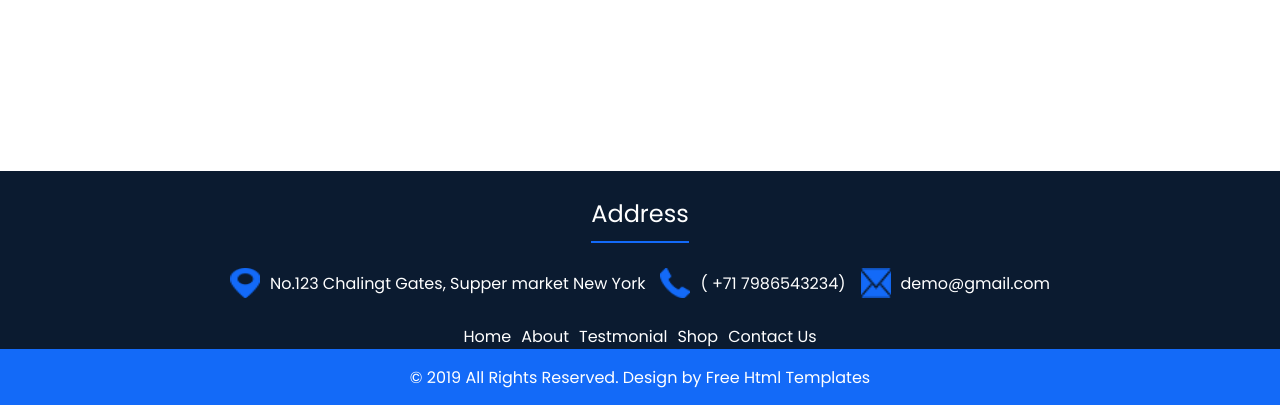
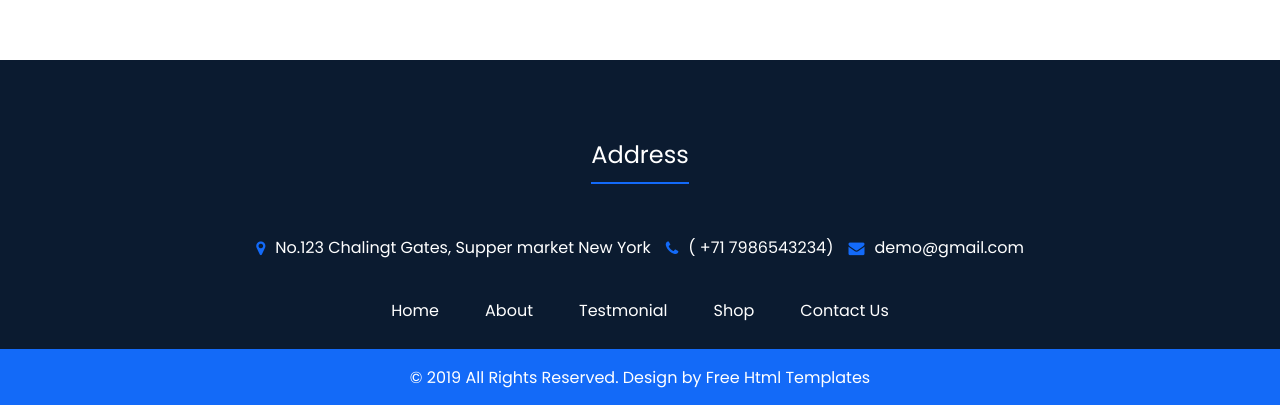
Before and after one commit to MarcosFabSoftware2/socket, a plain HTML site: page index.html in a window 1280 px wide. Shown: the part 395-800 px from the top of the page. Drawn offline with Linux system fonts and the light colour scheme.

Commit message:
Rodapé versão final parte 1

```diff
--- a/index.html
+++ b/index.html
@@ -3,6 +3,7 @@
 <head>
     <meta charset="UTF-8">
     <meta name="viewport" content="width=device-width, initial-scale=1.0">
+    <link rel="stylesheet" href="https://cdnjs.cloudflare.com/ajax/libs/font-awesome/4.7.0/css/font-awesome.min.css">
     <link rel="stylesheet" href="style.css">
     <title>Sock</title>
 </head>
@@ -14,26 +15,26 @@
 
         <ul class="listasIcone">
             <li class="listaIcone1">
-                <img src="images/map-icon.png" class="icone1" alt="Icone de um mapa">
+                    <i class="fa fa-map-marker"></i>
                 <p>No.123 Chalingt Gates, Supper market New York</p>
             </li>
             <li class="listaIcone2">
-                <img src="images/phone-icon.png" class="icone2" alt="Icone de um telefone">
+                    <i class="fa fa-phone" aria-hidden="true"></i>
                 <p>( +71 7986543234)</p>
             </li>
             <li class="listaIcone3">
-                <img src="images/email-icon.png" class="icone3" alt="Icone de email">
+                    <i class="fa fa-envelope" aria-hidden="true"></i>
                 <p>demo@gmail.com</p>
             </li>
         </ul>
 
         <div class="menuFooter1">
             <ul class="menuFooter2">
-                <li><a href="#">Home</a></li>
-                <li><a href="#">About</a></li>
-                <li><a href="#">Testmonial</a></li>
-                <li><a href="#">Shop</a></li>
-                <li><a href="#">Contact Us</a></li>
+                <li><a href="#" class="lista">Home</a></li>
+                <li><a href="#" class="lista">About</a></li>
+                <li><a href="#" class="lista">Testmonial</a></li>
+                <li><a href="#" class="lista">Shop</a></li>
+                <li><a href="#" class="lista">Contact Us</a></li>
             </ul>
         </div>
 
--- a/style.css
+++ b/style.css
@@ -13,7 +13,7 @@ footer {
     position: fixed;
     bottom: 0;
     width: 100%;
-    padding-top: 2%;
+    padding-top: 6%;
 }
 
 ul {
@@ -57,7 +57,7 @@ a {
 .listasIcone {
     display: flex;
     justify-content: center;
-    margin-top: 2%;
+    margin-top: 4%;
     flex-wrap: wrap;
     gap: 15px;
 }
@@ -68,26 +68,26 @@ a {
     gap: 10px;
 }
 
-.icone1, .icone2, .icone3 {
-    width: 30px;
-    height: 30px;
+.fa{
+   color: #136af8;
 }
 
 .menuFooter1 {
     width: 100vw;
     display: flex;
     justify-content: center;
-    margin-top: 2%;
+    margin-top: 3%;
 }
 
 .menuFooter2 {
     display: flex;
     flex-wrap: wrap;
+    width: 45%;
     justify-content: center;
-    gap: 10px;
+    gap: 8%;
+    margin-bottom: 2%;
 }
 
 li {
-    padding-right: 0;
     list-style: none;
 }
```
